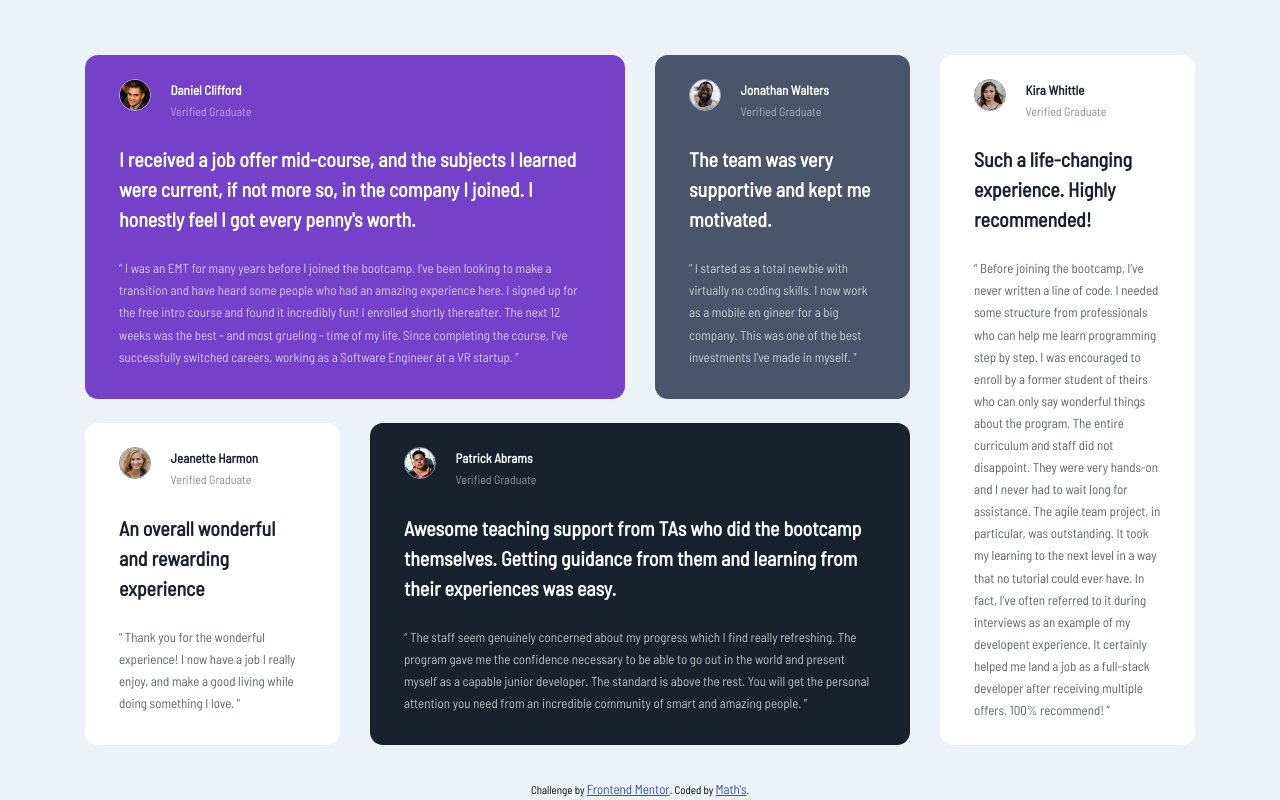
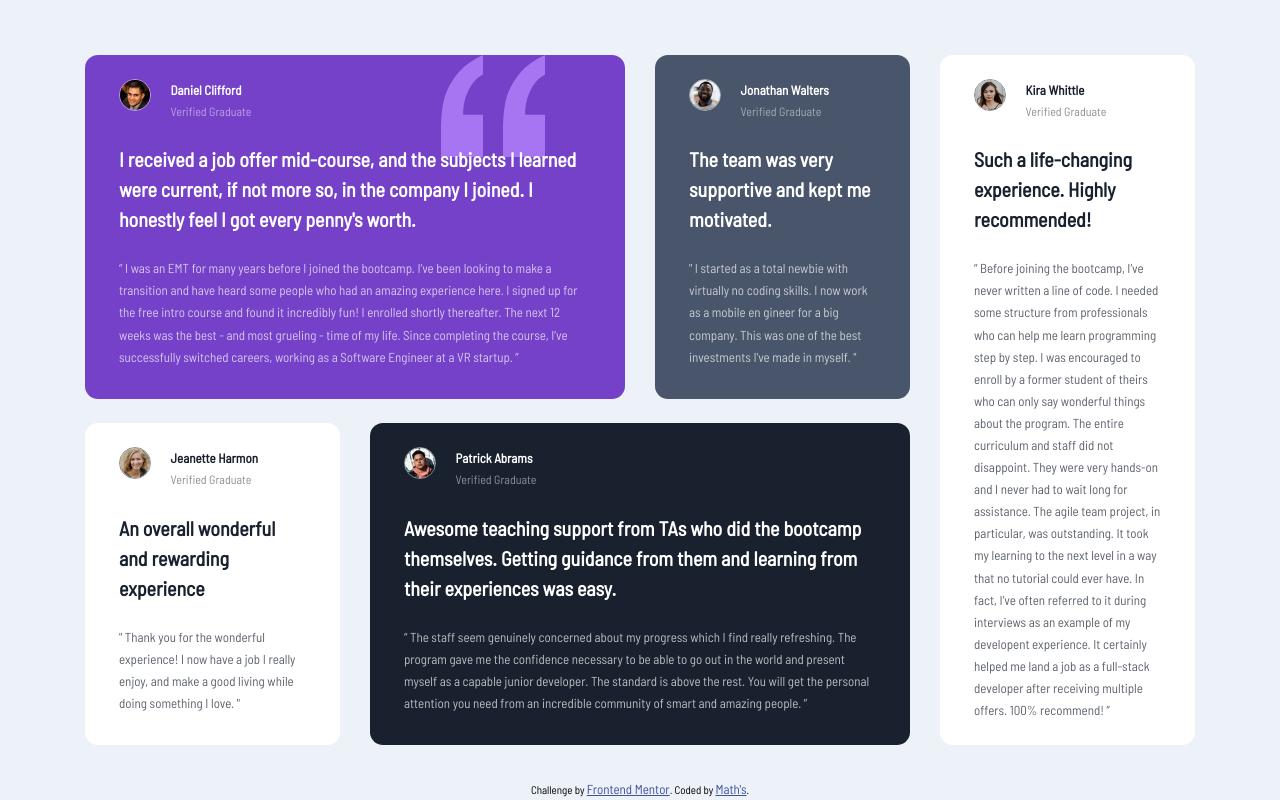
Before and after one commit to Math-ss/Testimonials-grid-section, a plain HTML site: page index.html in a window 1280 px wide. Drawn offline with Linux system fonts and the light colour scheme.

Commit message:
Adding SVG quotations into HTML and CSS

```diff
--- a/index.html
+++ b/index.html
@@ -32,6 +32,11 @@
 <body>
   <main>
     <article id="daniel-review">
+      <svg width="104" height="102" xmlns="http://www.w3.org/2000/svg">
+        <path
+          d="M104 102V59.727H84.114c0-5.871.689-11.182 2.068-15.933 1.379-4.75 3.42-9.287 6.125-13.61C95.01 25.86 98.909 22.257 104 19.375V0c-9.758 4.27-17.712 9.874-23.864 16.813-6.151 6.939-10.712 14.545-13.681 22.818C63.485 47.904 62 59.941 62 75.74V102h42zm-62 0V59.727H22.114c0-5.871.689-11.182 2.068-15.933 1.379-4.75 3.42-9.287 6.125-13.61C33.01 25.86 36.909 22.257 42 19.375V0c-9.652 4.27-17.58 9.874-23.784 16.813C12.01 23.752 7.424 31.358 4.455 39.631 1.485 47.904 0 59.941 0 75.74V102h42z"
+          fill="#A775F1" fill-rule="nonzero" />
+      </svg>
       <header>
         <img src="images/image-daniel.jpg" alt="">
         <div class="user-id">
--- a/style/style.css
+++ b/style/style.css
@@ -43,6 +43,9 @@ header {
     width: 100%;
     display: block;
     margin-bottom: 23px;
+
+    z-index: 2;
+    position: relative;
 }
 
 img {
@@ -76,10 +79,16 @@ article > h1 {
     font-size: 20px;
     margin-bottom: 23px;
     line-height: 1.5em;
+
+    z-index: 2;
+    position: relative;
 }
 
 article > p {
     opacity: 70%;
+
+    z-index: 2;
+    position: relative;
 }
 
 #daniel-review {
@@ -218,3 +227,11 @@ article > p {
         display: block;
     }
 }
+
+svg {
+    display: inline-block;
+    position: absolute;
+    top: 0px;
+    right: calc(100% * 0.2628107981 - 61.97183097px);
+    z-index: 1;
+}
```
Also changed, not shown: images/bg-pattern-quotation.svg (deleted).
